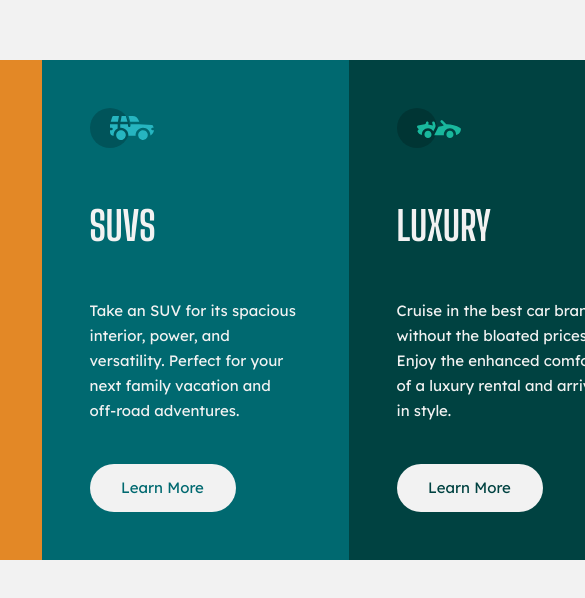
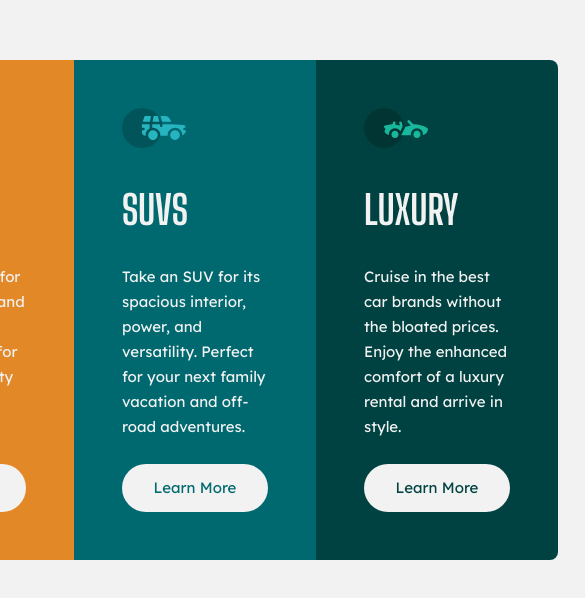
Before and after one commit to nicorithner/3-column-preview-card-component-FEM-solution, a React (Vite) app: page / in a window 390 px wide. Shown: the part 112-710 px from the top of the page, 585 px wide, since content can reach past the window. Built offline with nearby package versions, Linux system fonts and the light colour scheme.

Commit message:
Implement mobile friendly. Width 375px

```diff
--- a/src/App.scss
+++ b/src/App.scss
@@ -1,9 +1,12 @@
-body {
+@use "./sassStyles/" as *;
+
+.columns-container {
   display: flex;
   justify-content: center;
   align-items: center;
   min-height: 100vh;
+
+  @include mobileBreakPoint {
+    flex-direction: column;
+  }
 }
-.columns-container {
-  display: flex;
-}
--- a/src/components/column/Column.scss
+++ b/src/components/column/Column.scss
@@ -7,6 +7,11 @@
   width: toRem(307);
   min-height: toRem(500);
   padding: toRem(48);
+
+  @include mobileBreakPoint {
+    width: auto;
+    padding: toRem(50);
+  }
 }
 
 .orange {
@@ -21,6 +26,21 @@
   background-color: $veryDarkCyan;
 }
 
+.left-side-clmn {
+  border-radius: toRem(8) 0 0 toRem(8);
+}
+
+.right-side-clmn {
+  border-radius: 0 toRem(8) toRem(8) 0;
+}
+
+.left-side-clmn,
+.right-side-clmn {
+  @include mobileBreakPoint {
+    border-radius: 0;
+  }
+}
+
 .title {
   font-family: $big-shoulders;
   font-weight: 700;
@@ -30,6 +50,10 @@
 
 .description {
   color: $veryLightGray;
+
+  @include mobileBreakPoint {
+    width: toRem(231);
+  }
 }
 
 .learn-more-btn {
@@ -75,11 +99,3 @@
     background-color: $veryDarkCyan;
   }
 }
-
-.left-side-clmn {
-  border-radius: toRem(8) 0 0 toRem(8);
-}
-
-.right-side-clmn {
-  border-radius: 0 toRem(8) toRem(8) 0;
-}
--- a/src/components/column/Column.tsx
+++ b/src/components/column/Column.tsx
@@ -16,7 +16,9 @@ export const Column = (props: Props) => {
         </div>
         <div className="title">{props.title}</div>
         <p className="description">{props.description} </p>
-        <button className={`learn-more-btn ${props.color}-btn`}>Learn More</button>
+        <button className={`learn-more-btn ${props.color}-btn`}>
+          Learn More
+        </button>
       </div>
     </>
   );
```
